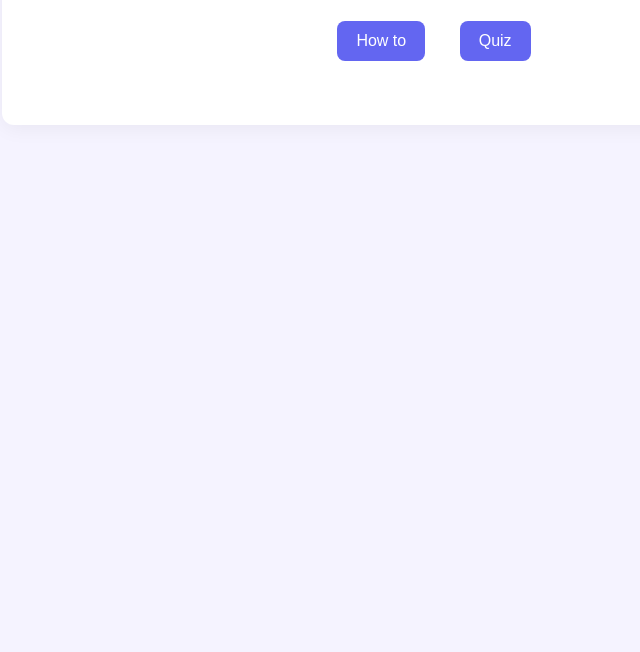
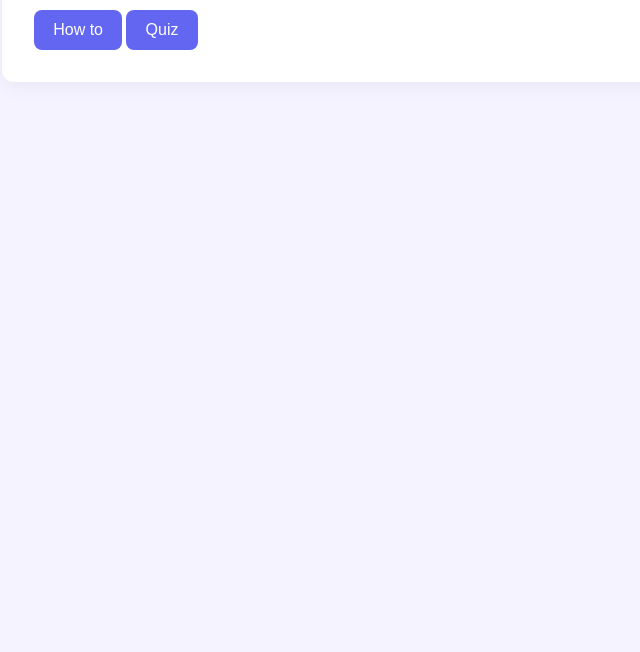
Before and after one commit to BluUsername/miniature-octo-potato, a plain HTML site: page index.html in a window 1280 px wide. Shown: the part 148-800 px from the top of the page, without its empty margins (206-846 px from the left). Drawn offline with Linux system fonts and the light colour scheme; files that its build step writes are made by us from their sources.

Commit message:
Change HTML & CSS

```diff
--- a/assets/css/styles.css
+++ b/assets/css/styles.css
@@ -128,7 +128,7 @@ button:disabled {
 }
 
 /* ----------------------------
-   Utility Classes
+   Utility
    ---------------------------- */
 
 .center {
@@ -138,7 +138,6 @@ button:disabled {
 
 .center button {
     margin: 0 15px;
-    display: inline-block;
 }
 
 .mt-2 {
--- a/index.html
+++ b/index.html
@@ -12,10 +12,8 @@
 
         <!-- Homepage Section -->
         <div id="homepage-section">
-            <div class="center">
-                <button id="howto-btn">How to</button>
-                <button id="quiz-btn">Quiz</button>
-            </div>
+            <button id="howto-btn">How to</button>
+            <button id="quiz-btn">Quiz</button>
         </div>
 
         <!-- How-to Section -->
```
